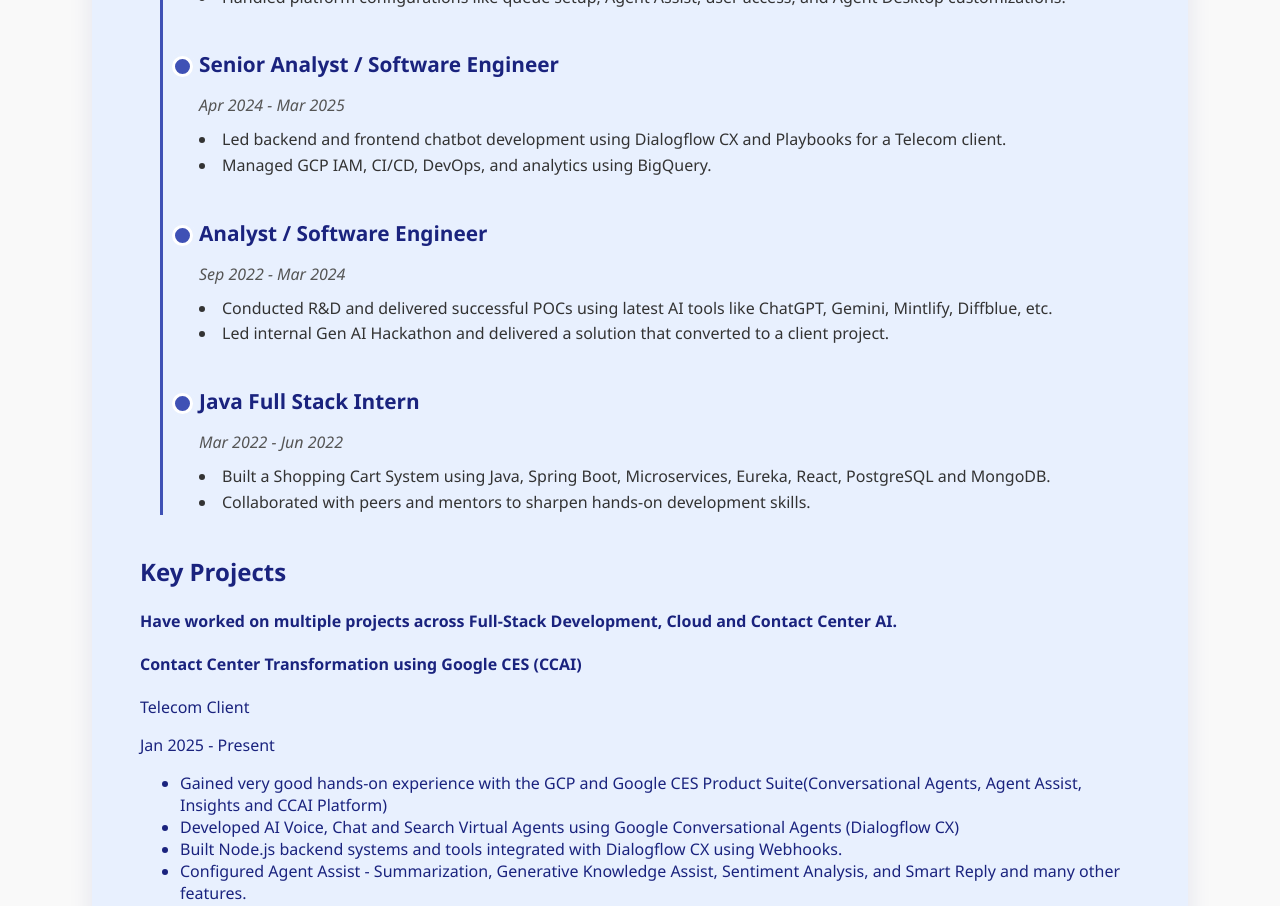
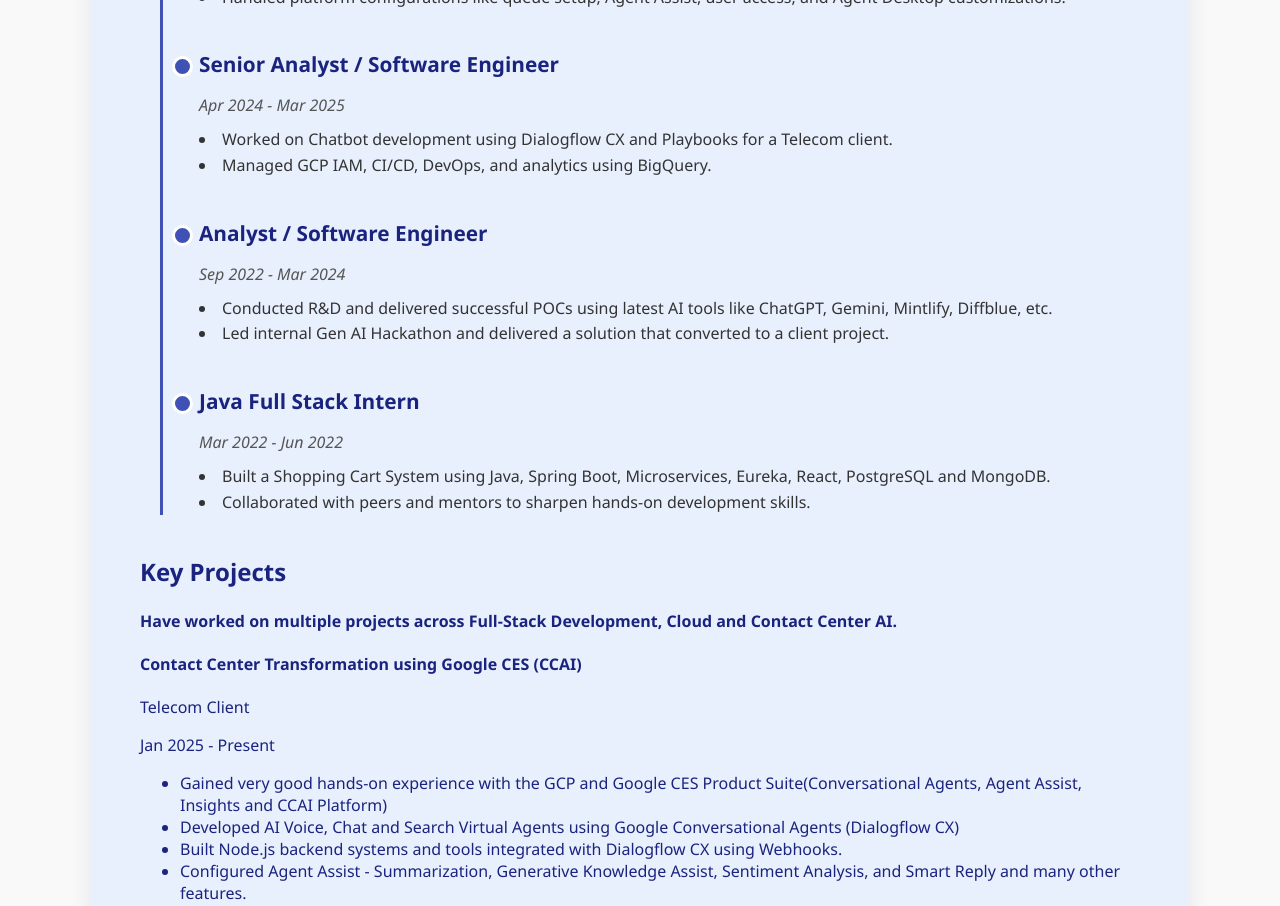
Before and after one commit to nandakishoreveeramsetty/my-portfolio, a React (Create React App) app: page / in a window 1280 px wide. Shown: the part 3820-4726 px from the top of the page. Built offline with nearby package versions, Linux system fonts and the light colour scheme.

Commit message:
modified responsibilities of Sr Analyst

```diff
--- a/src/components/EmploymentHistory.js
+++ b/src/components/EmploymentHistory.js
@@ -17,7 +17,7 @@
     company: "Capgemini, Bangalore",
     duration: "Apr 2024 - Mar 2025",
     responsibilities: [
-      "Led backend and frontend chatbot development using Dialogflow CX and Playbooks for a Telecom client.",
+      "Worked on Chatbot development using Dialogflow CX and Playbooks for a Telecom client.",
       "Managed GCP IAM, CI/CD, DevOps, and analytics using BigQuery.",
     ]
   },
```
